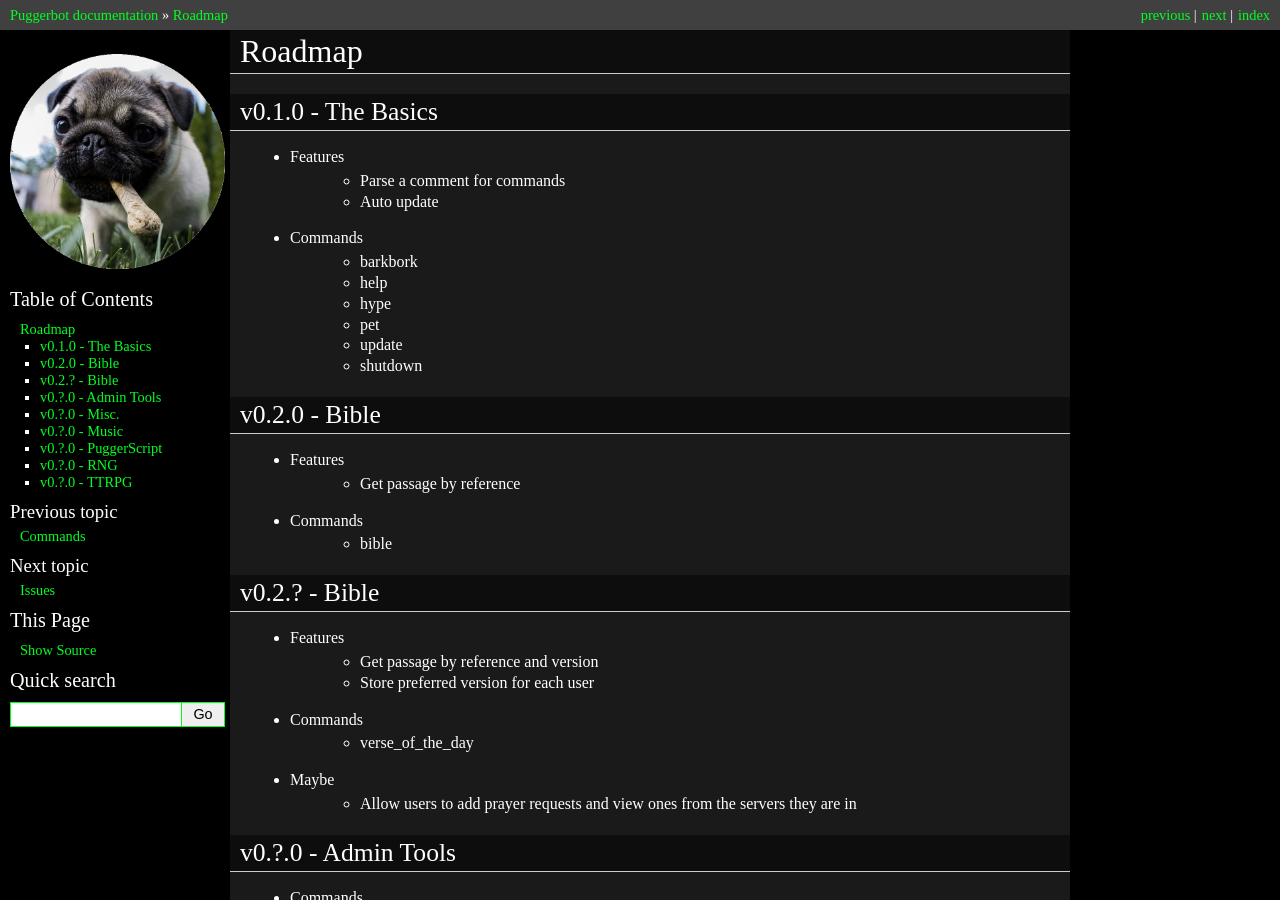
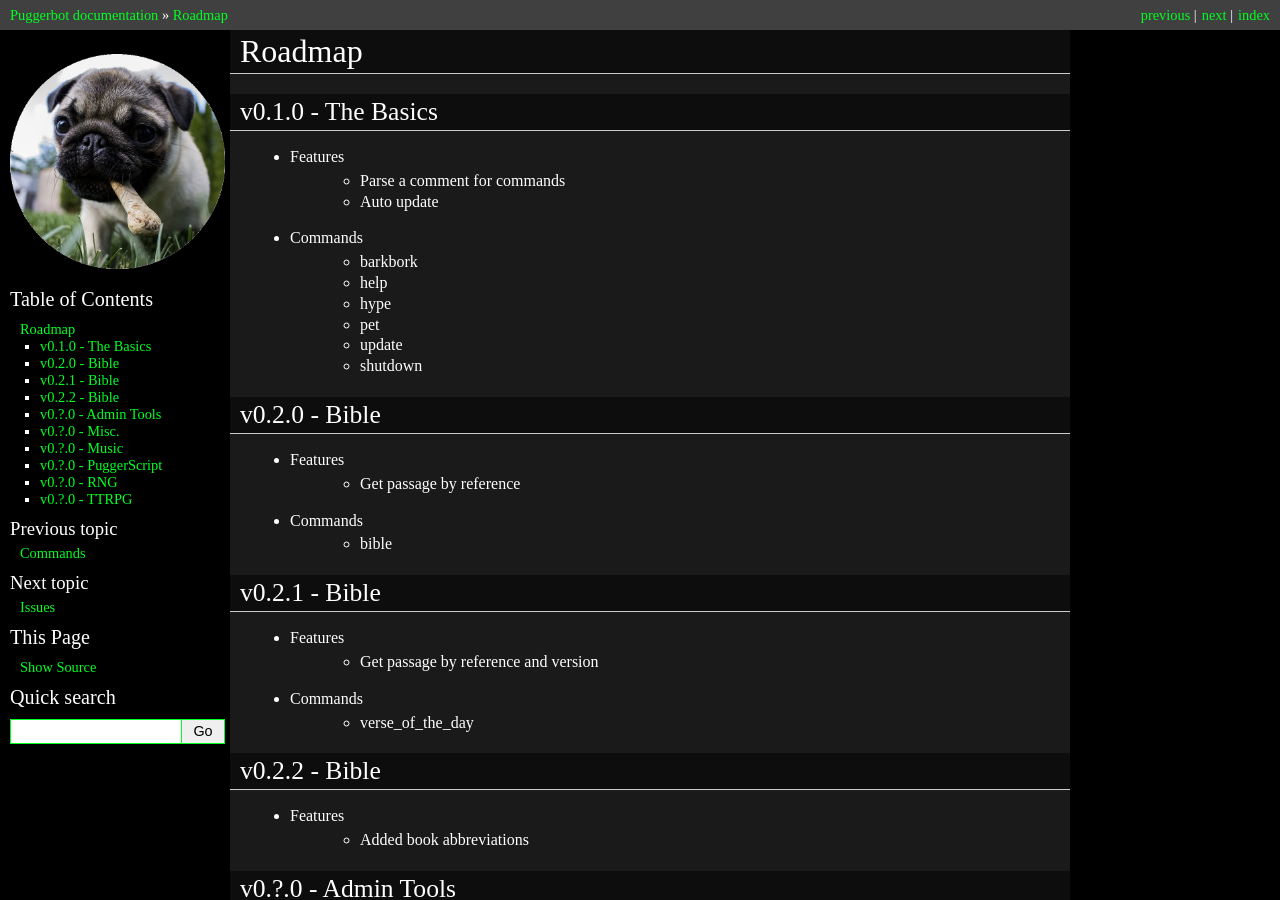
Before and after one commit to jacobslaton/Puggerbot, a Sphinx documentation site: the page built from Docs/source/Roadmap.rst, in a window 1280 px wide and 900 px high. Built offline with Sphinx 7.4.7, drawn with Linux system fonts in a browser that asks for light colours.

Commit message:
Updated Docs

```diff
--- a/Docs/source/Roadmap.rst
+++ b/Docs/source/Roadmap.rst
@@ -25,16 +25,19 @@ v0.2.0 - Bible
 - Commands
 	- bible
 
-v0.2.? - Bible
+v0.2.1 - Bible
 --------------
 
 - Features
 	- Get passage by reference and version
-	- Store preferred version for each user
 - Commands
 	- verse_of_the_day
-- Maybe
-	- Allow users to add prayer requests and view ones from the servers they are in
+
+v0.2.2 - Bible
+--------------
+
+- Features
+	- Added book abbreviations
 
 v0.?.0 - Admin Tools
 --------------------
```
Also changed, not shown: 7 other files.
